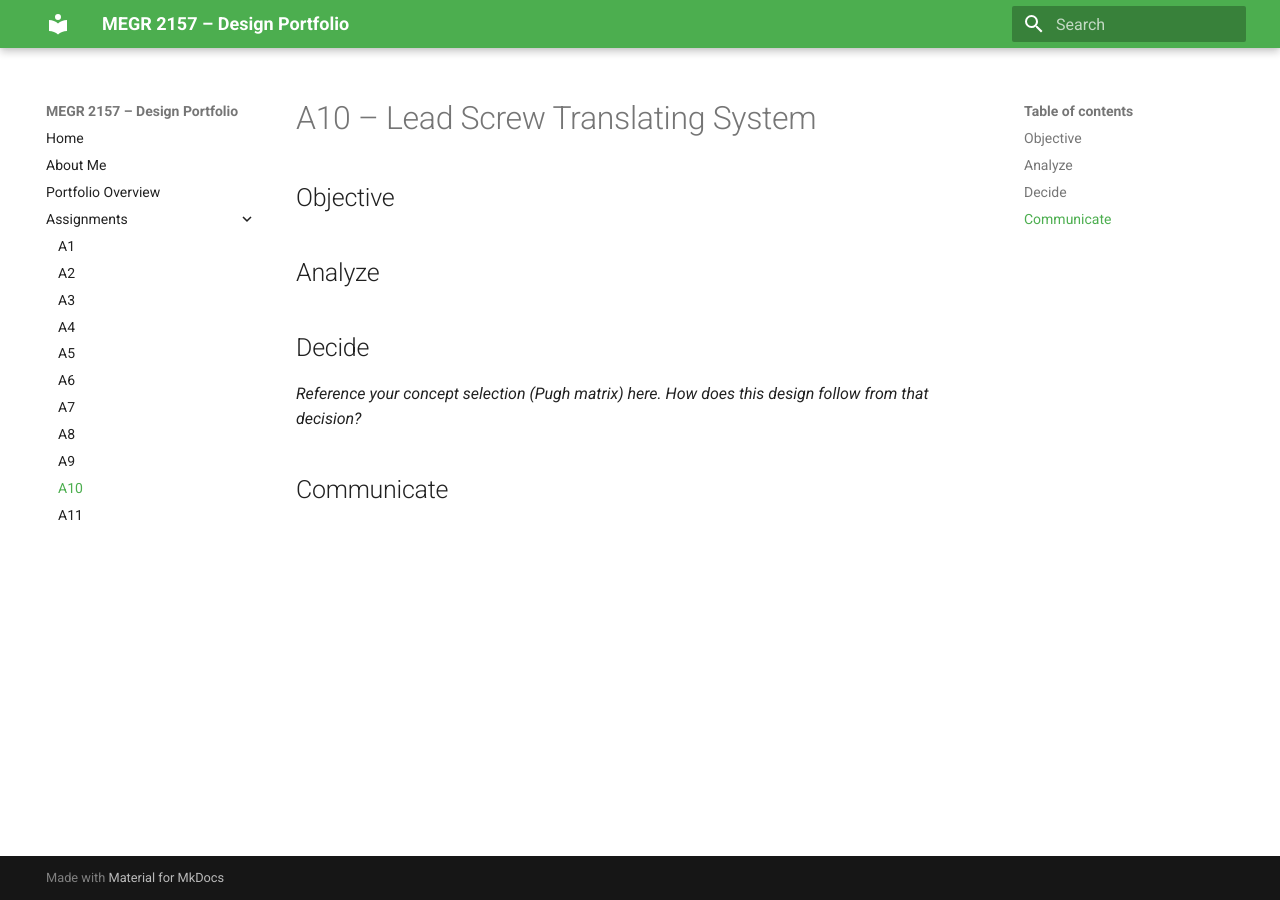
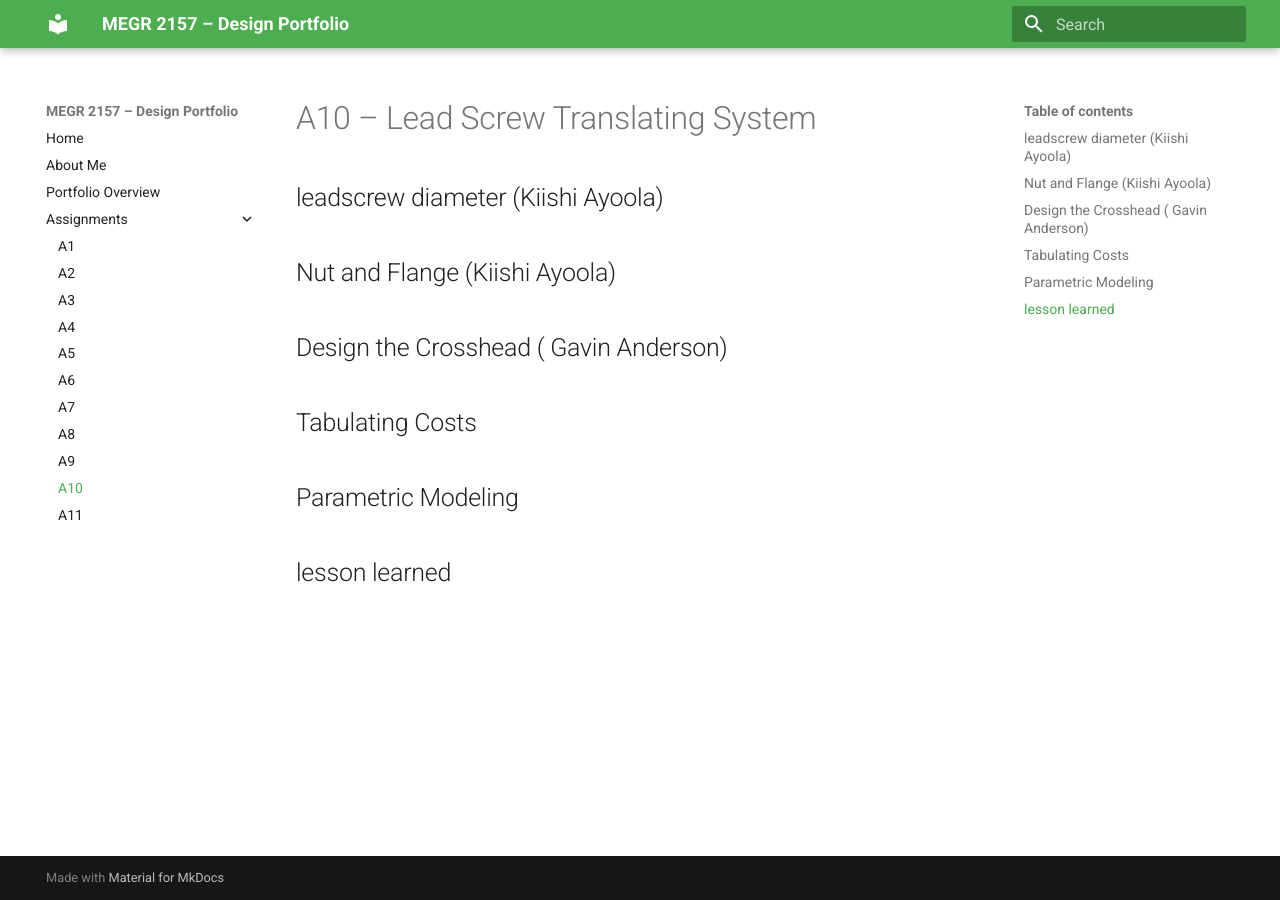
Before and after one commit to Gavin-Anderson-ME/-megr2157-portfolio, an MkDocs documentation site: the page built from docs/assignments/A10/index.md, in a window 1280 px wide. Built offline with MkDocs 1.6.1 and Material for MkDocs 9.7.7, drawn with Linux system fonts in a browser that asks for light colours.

Commit message:
Revise A10 index with new section headings
Updated sections and added contributors' names.

```diff
--- a/docs/assignments/A10/index.md
+++ b/docs/assignments/A10/index.md
@@ -1,12 +1,11 @@
 # A10 – Lead Screw Translating System
 
-## Objective
+## leadscrew diameter (Kiishi Ayoola)
 
 
-## Analyze
+## Nut and Flange (Kiishi Ayoola)
+## Design the Crosshead ( Gavin Anderson)
+## Tabulating Costs
+## Parametric Modeling
 
-
-## Decide
-_Reference your concept selection (Pugh matrix) here. How does this design follow from that decision?_
-
-## Communicate
+## lesson learned
```
